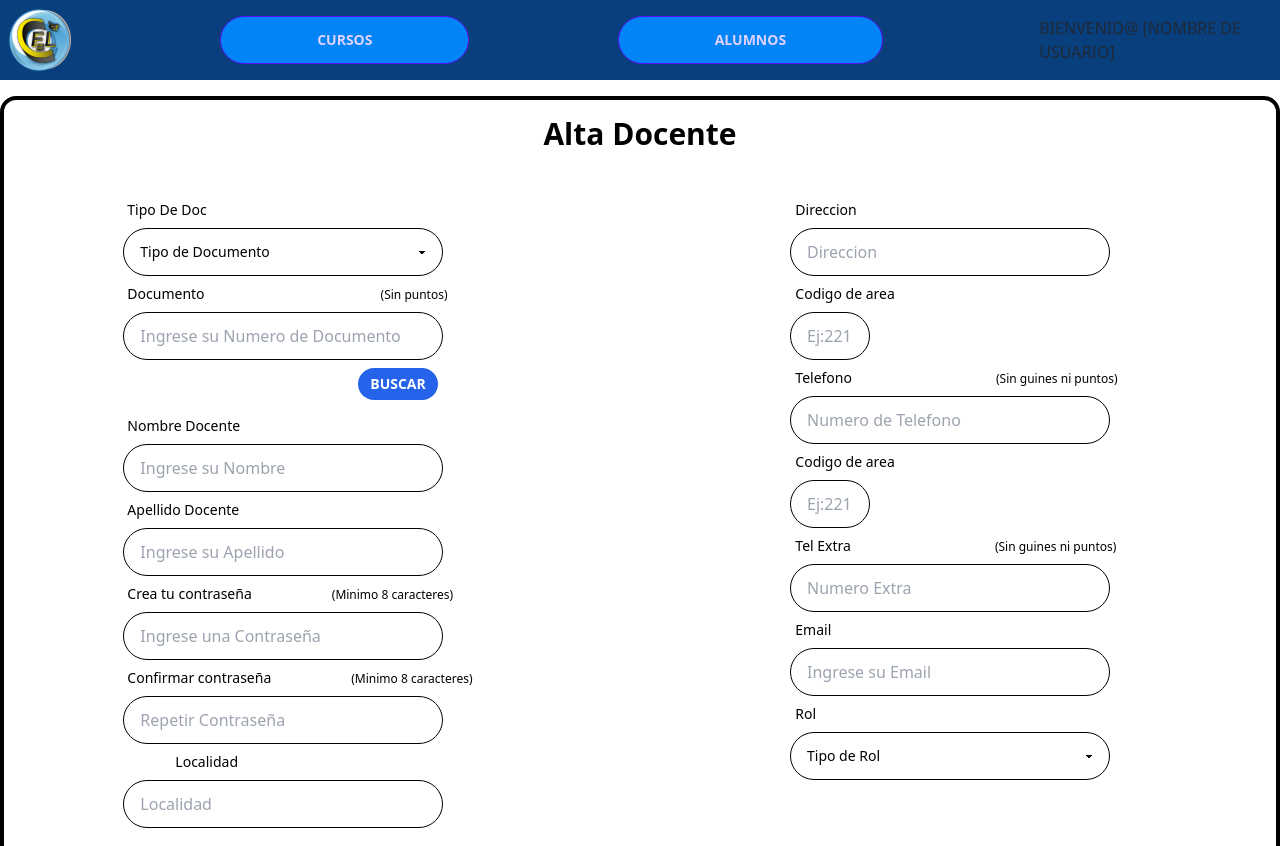
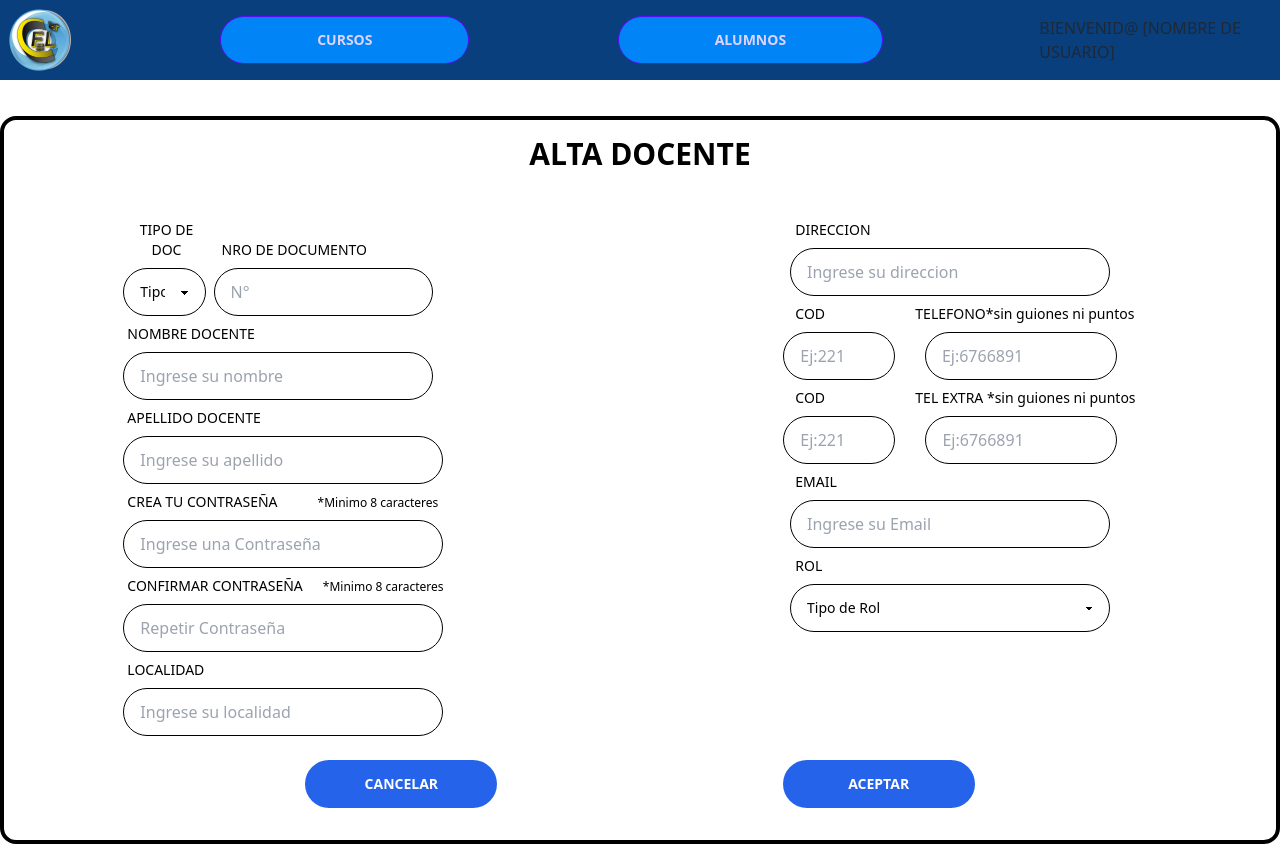
Before and after one commit to sebastianFeltes/app-asistencia-client, a React (Vite) app: page /alta-docente in a window 1280 px wide. Shown: the top 846 px of the page. Built offline with nearby package versions, Linux system fonts and the light colour scheme.

Commit message:
mejoramiento de enmaquetado

```diff
--- a/src/components/AltaDocente.jsx
+++ b/src/components/AltaDocente.jsx
@@ -24,11 +24,11 @@ export default function AltaDocente() {
     const data = {
       tipo_dni: tipoDoc,
       nro_dni: parseInt(dni),
-      nombre: nombreDoc,
-      apellido: apellidoDoc,
+      nombre: nombreDoc.toLowerCase(),
+      apellido: apellidoDoc.toLowerCase(),
       password: contra,
-      direccion: direc,
-      localidad: local,
+      direccion: direc.toLowerCase(),
+      localidad: local.toLowerCase(),
       car_telefono: parseInt(codi1),
       telefono: parseInt(tele),
       car_tel_extra: parseInt(codi2),
@@ -38,10 +38,17 @@ export default function AltaDocente() {
       activo: true
     };
 
-    console.log(data)
+
     if (contra === contra2) {
       const res = await tryAltaDocente(data);
-      return alert(res.message)
+
+      if (res == "recibido"){
+
+        e.target.reset(res);
+      }
+      return alert ("Docente cargado exitosamente")
+
+
 
     } else {
       alert("las contraseñas deben ser iguales")
@@ -58,78 +65,79 @@ export default function AltaDocente() {
 
   return (
     <>
+    {/* contenedor1 */}
       <div className="hero min-h-screen bg-white">
         <div className="hero-content text-center  border-4 border-black rounded-2xl w-full m-4">
           <div className="w-full ">
 
-            <h2 className="text-3xl text-black font-bold mb-8">Alta Docente</h2>
+            <h2 className="text-3xl text-black font-bold mb-8">ALTA DOCENTE</h2>
 
             <form onSubmit={e => post(e)} className="flex flex-row flex-wrap justify-around w-full   ">
-              <div id="contenedor1" className="flex flex-col grow-2 w-1/3 m-2 text-center ">
+              <div id="contenedor1" className="flex flex-col grow-2 w-1/3 m-2 p-0 text-center ">
 
-
+                <div className=" p-0   flex flex-row w-3/4">
+                  <div id="" className="from-control mb-0 mt-auto mr-2  flex flex-col flex-grow-0 ">
                     <label className="label">
-                  <span className="label-text  text-black">Tipo De Doc</span>
+                      <span className="label-text ms-1 text-black">TIPO DE DOC</span>
 
                     </label>
-                <div id="" className="from-control  flex flex-row   ">
-                  <select id="tipoDoc" defaultValue={"Tipo de Documento"} className="select bg-white rounded-full text-black border border-black select-ghost w-full max-w-xs">
-                    <option  >Tipo de Documento</option>
+
+                    <select id="tipoDoc" defaultValue={"Tipo de Documento"} className="m-0 b w-full select text-black bg-transparent mr-auto rounded-full border-black ">
+                      <option  >Tipo  </option>
                       <option>DU</option>
                       <option>LC</option>
                       <option>LE</option>
                     </select>
+                  </div>
+
+                  <div className="mb-0 mt-auto p-0 flex-grow-2 align-bottom ">
+                    <div id="" className="from-control  flex flex-col  ">
+                      <label className="label">
+                        <span className="label-text ms-1 text-black">NRO DE DOCUMENTO</span>
+
+                      </label>
+
+                      <input
+                        id="dni"
+                        type="number"
+                        placeholder="N°"
+                        className="m-0 w-full input text-black  bg-transparent mr-auto rounded-full border-black "
+                      />
+
+                    </div>
+
+
+
+                  </div>
 
                 </div>
 
 
 
                 <label className="label">
-                  <span className="label-text text-black">Documento
-                    <span className="label-text text-xs  text-black ml-44">(Sin puntos)</span>
-                  </span>
-
-
-
-                </label>
-                <input
-                  id="dni"
-                  type="text"
-                  placeholder="Ingrese su Numero de Documento"
-                  className="input rounded-full w-full text-black max-w-xs bg-white border-black"
-                />
-                <div className="content-center m-2 ml-36">
-                  <button type="reset" className="btn btn-sm border-none rounded-full bg-blue-600 text-white">
-                    Buscar
-                  </button>
-                </div>
-
-
-
-                <label className="label">
-                  <span className="label-text  text-black">Nombre Docente</span>
+                  <span className="label-text  text-black">NOMBRE DOCENTE</span>
                 </label>
                 <input
                   id="nombreDoc"
                   type="text"
-                  placeholder="Ingrese su Nombre "
-                  className="input rounded-full w-full text-black max-w-xs bg-white border-black"
+                  placeholder="Ingrese su nombre "
+                  className="input rounded-full w-3/4 text-black max-w-xs bg-white border-black"
                 />
 
                 <label className="label">
                   <span className="label-text  text-black">
-                    Apellido Docente
+                    APELLIDO DOCENTE
                   </span>
                 </label>
                 <input
                   id="apellidoDoc"
                   type="text"
-                  placeholder="Ingrese su Apellido"
+                  placeholder="Ingrese su apellido"
                   className="input rounded-full text-black w-full max-w-xs bg-white border-black"
                 />
                 <label className="label">
-                  <span className="label-text text-black">Crea tu contraseña
-                    <span className="label-text text-xs text-black ml-20 ">(Minimo 8 caracteres)</span>
+                  <span className="label-text text-black">CREA TU CONTRASEÑA
+                    <span className="label-text text-xs text-black ml-10 ">*Minimo 8 caracteres</span>
                   </span>
                 </label>
                 <input
@@ -141,8 +149,8 @@ export default function AltaDocente() {
 
 
                 <label className="label">
-                  <span className="label-text text-black">Confirmar  contraseña
-                    <span className="label-text text-xs text-black ml-20 ">(Minimo 8 caracteres)</span>
+                  <span className="label-text text-black">CONFIRMAR CONTRASEÑA
+                    <span className="label-text text-xs text-black ml-5 ">*Minimo 8 caracteres</span>
                   </span>
                 </label>
                 <input
@@ -153,85 +161,114 @@ export default function AltaDocente() {
                 />
 
                 <label className="label">
-                  <span className="label-text text-black ml-12">Localidad</span>
+                  <span className="label-text text-black ">LOCALIDAD</span>
                 </label>
                 <input
                   id="local"
                   type="text"
-                  placeholder="Localidad"
+                  placeholder="Ingrese su localidad"
                   className="input rounded-full w-full text-black max-w-xs bg-white border-black"
                 />
 
               </div>
 
-              <div id="contenedor2" className=" flex flex-col grow-2 w-1/3 m-2 text-center">
+              {/* contenedor2 */}
+
+              <div id="contenedor2" className=" flex flex-col  grow-2 w-1/3 m-2 text-center">
                 <div className=" ">
 
 
                   <label className="label">
-                    <span className="label-text text-black ml-12">Direccion</span>
+                    <span className="label-text text-black ml-12">DIRECCION</span>
                   </label>
                   <input
                     id="direc"
                     type="text"
-                    placeholder="Direccion"
+                    placeholder="Ingrese su direccion"
                     className="input rounded-full w-full text-black max-w-xs bg-white border-black"
                   />
 
+                  <div className="flex">
+                    <div>
                       <label className="label">
-                    <span className="label-text  text-black ml-12">Codigo de area </span>
+                        <span className="label-text  text-black ml-12">COD </span>
+                      </label>
 
-                  </label>
                       <input
                         id="codi1"
                         type="number"
                         placeholder="Ej:221"
-                    className="input rounded-full text-black mr-60 max-w-xs w-20 bg-white border-black"
+                        className="input rounded-full text-black  w-28 ml-10 bg-white border-black"
 
                       />
 
+
+
+                    </div>
+                    <div>
                       <label className="label">
-                    <span className="label-text  text-black ml-12">Telefono
-                      <span className="label-text text-xs  text-black ml-36 ">(Sin guines ni puntos)</span>
+                        <span className="label-text  text-black ml-4">TELEFONO<span>*sin guiones ni puntos</span>
                         </span>
                       </label>
+
                       <input
                         id="tele"
                         type="number" name="numero"
-                    placeholder="Numero de Telefono"
+                        placeholder="Ej:6766891"
                         maxLength="9"
-                    className="input rounded-full text-black w-full max-w-xs bg-white border-black"
+                        className="input rounded-full text-black w-48 ml-2 max-w-xs m-0 bg-white border-black"
                       />
 
+                    </div>
+
+
+                  </div>
+
+
+
+                  <div className="flex">
+                    <div>
                       <label className="label">
-                    <span className="label-text  text-black ml-12">Codigo de area </span>
+                        <span className="label-text  text-black ml-12">COD </span>
 
                       </label>
                       <input
                         id="codi2"
                         type="number"
                         placeholder="Ej:221"
-                    className="input rounded-full text-black w-20 mr-60 max-w-xs bg-white border-black"
+                        className="input rounded-full text-black  w-28 ml-10 bg-white border-black"
 
                       />
 
+                    </div>
+                    <div>
                       <label className="label">
-                    <span className="label-text  text-black ml-12">Tel Extra
-                      <span className="label-text text-xs  text-black ml-36 "  >(Sin guines ni puntos)</span>
+                        <span className="label-text  text-black ml-4">TEL EXTRA <span>*sin guiones ni puntos</span>
                         </span>
 
                       </label>
                       <input
                         id="telex"
                         type="number"
-                    placeholder="Numero Extra"
-                    className="input rounded-full text-black w-full max-w-xs bg-white border-black"
+                        placeholder="Ej:6766891"
+                        className="input rounded-full text-black w-48 ml-2 max-w-xs m-0 bg-white border-black"
 
                       />
 
 
+
+                    </div>
+
+
+
+                  </div>
+
+
+
+
+
                   <label className="label">
-                    <span className="label-text  text-black ml-12">Email</span>
+                    <span className="label-text  text-black ml-12">EMAIL</span>
                   </label>
                   <input
                     id="correo"
@@ -241,10 +278,10 @@ export default function AltaDocente() {
                   />
 
                   <label className="label">
-                    <span className="label-text  text-black ml-12">Rol</span>
+                    <span className="label-text  text-black ml-12">ROL</span>
                   </label>
                   <select id="rol" defaultValue={"Tipo de Rol"} className="select rounded-full bg-white text-black border border-black select-ghost w-full max-w-xs">
-                    <option  >Tipo de Rol</option>
+                    <option>Tipo de Rol</option>
                     <option>Admin</option>
                     <option>Docente</option>
 
@@ -254,11 +291,11 @@ export default function AltaDocente() {
               <div className=" flex flex-row grow-3 w-full justify-evenly  m-2 text-center ">
 
                 <div className="content-center m-2 ">
-                  <button onClick={(e) => limpiarFormulario(e)} type="reset" className="btn bg-blue-600 rounded-full border-none text-white">Cancelar</button>
+                  <button onClick={(e) => limpiarFormulario(e)} type="reset" className="btn bg-blue-600 w-48 rounded-full border-none text-white">CANCELAR</button>
                 </div>
                 <div className="content-center m-2">
-                  <button type="submit" className="btn bg-blue-600 rounded-full border-none  text-white">
-                    Aceptar
+                  <button type="submit" className="btn bg-blue-600 rounded-full w-48 border-none  text-white">
+                    ACEPTAR
                   </button>
                 </div>
               </div>
--- a/src/services/AltaDocente.services.js
+++ b/src/services/AltaDocente.services.js
@@ -1,7 +1,7 @@
 export async function tryAltaDocente(data) {
   const url = "http://localhost:8080/alta-docente"
-  console.log("services")
-  console.log(data)
+  console.log("recibido")
+
 /*   if (data.nro_legajo.length < 4) { alert("legajo invalido") }
   if (data.tipo_dni == "Tipo de Documento") { alert("seleccione un tipo de Documento") }
   if (data.nro_dni.length < 7) { alert("Dni incompleto") }
@@ -33,6 +33,6 @@ export async function tryAltaDocente(data) {
     body: JSON.stringify(data), // body data type must match "Content-Type" header
   });
   const res = await response.json(); // parses JSON response into native JavaScript objects
-  console.log(res)
+
   return res;
 }
```
Lines whose indentation alone changed are shown as unchanged.
